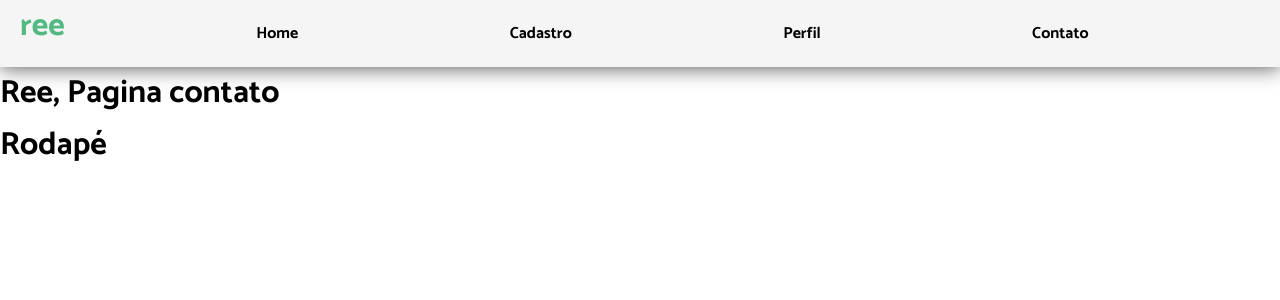
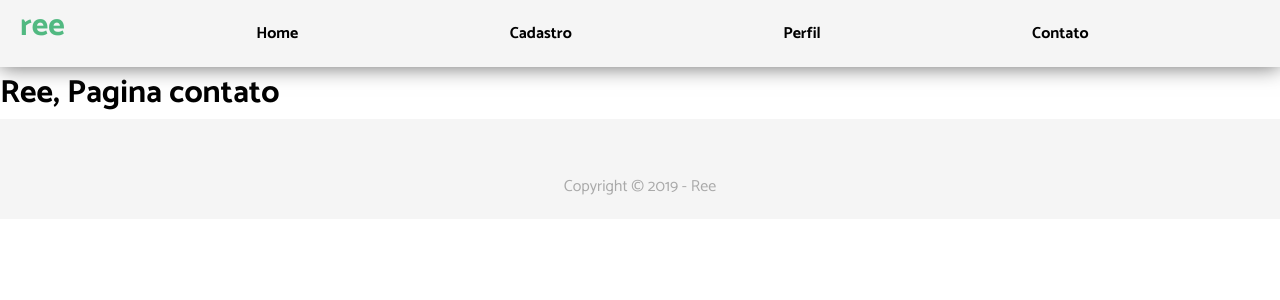
Before and after one commit to italoitalo/ree, a React (Create React App) app: page /contato in a window 1280 px wide. Shown: the top 300 px of the page. Built offline with nearby package versions, Linux system fonts and the light colour scheme.

Commit message:
Adição do footer
consegui consertar o erro e colocar o footer

```diff
--- a/src/components/Rotas/Cabecalho.js
+++ b/src/components/Rotas/Cabecalho.js
@@ -26,7 +26,7 @@ text-decoration:none;
 const Div= styled.div`
     display:flex;
     background-color: whitesmoke;
-    box-shadow: 0px 0px 20px #484848;
+    box-shadow: 0px 0px 20px #696969;
     position:relative;
 `
 
--- a/src/components/Rotas/Rodape.js
+++ b/src/components/Rotas/Rodape.js
@@ -1,9 +1,24 @@
 import React from 'react'
+import styled from 'styled-components'
 
 export default function Rodape(){
     return(
         <>
-            <h1>Rodapé</h1>
+            <Container>
+               <P>Copyright © 2019 - Ree</P>
+            </Container>
         </>
     )
 }
+
+const Container = styled.section`
+    background-color:whitesmoke;
+    min-height: 100px;
+    justify-content: center;
+    align-content:center;
+    `
+const P = styled.p`
+    text-align:center;
+    padding-top: 35px;
+    color: darkgray;
+    `
```
